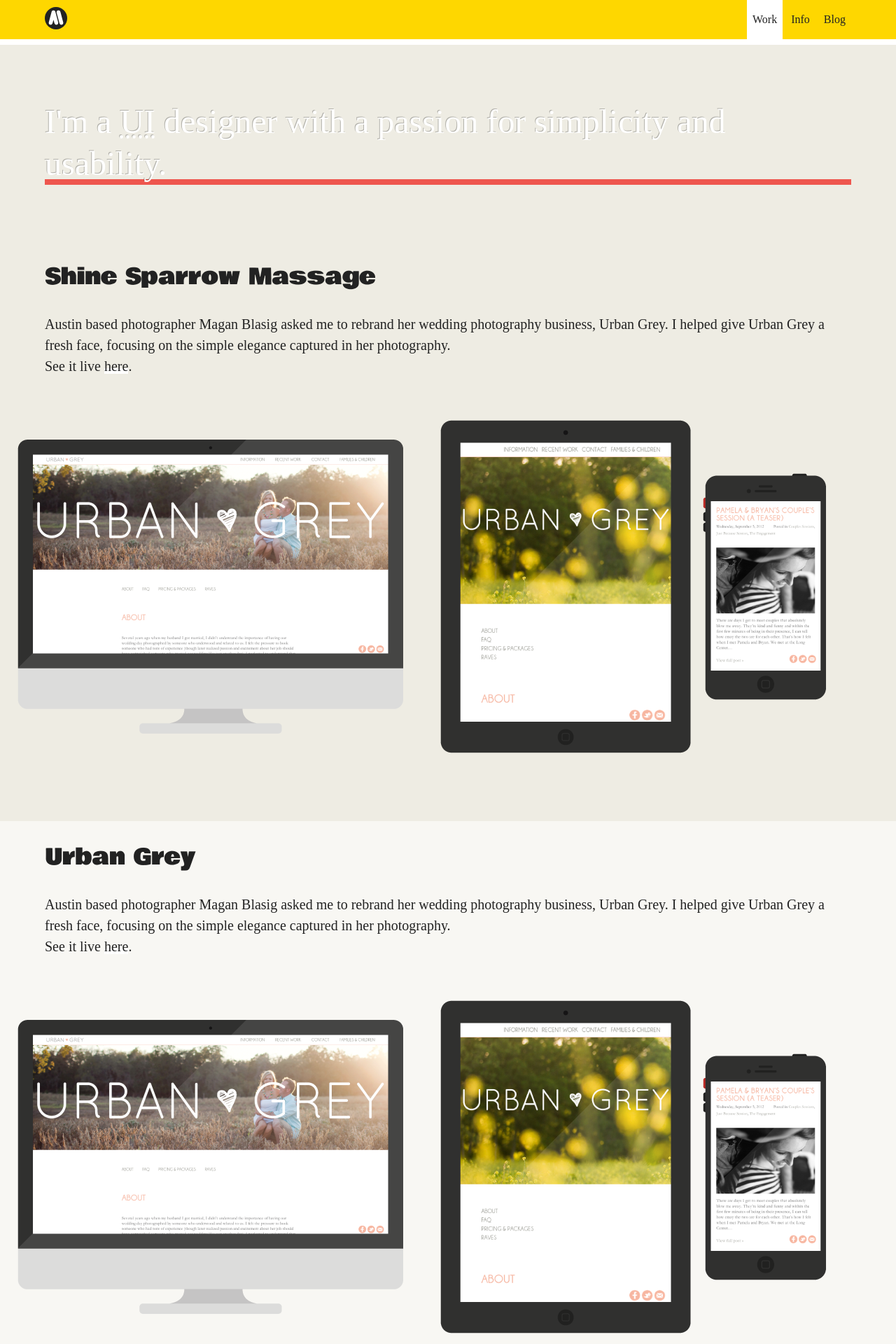
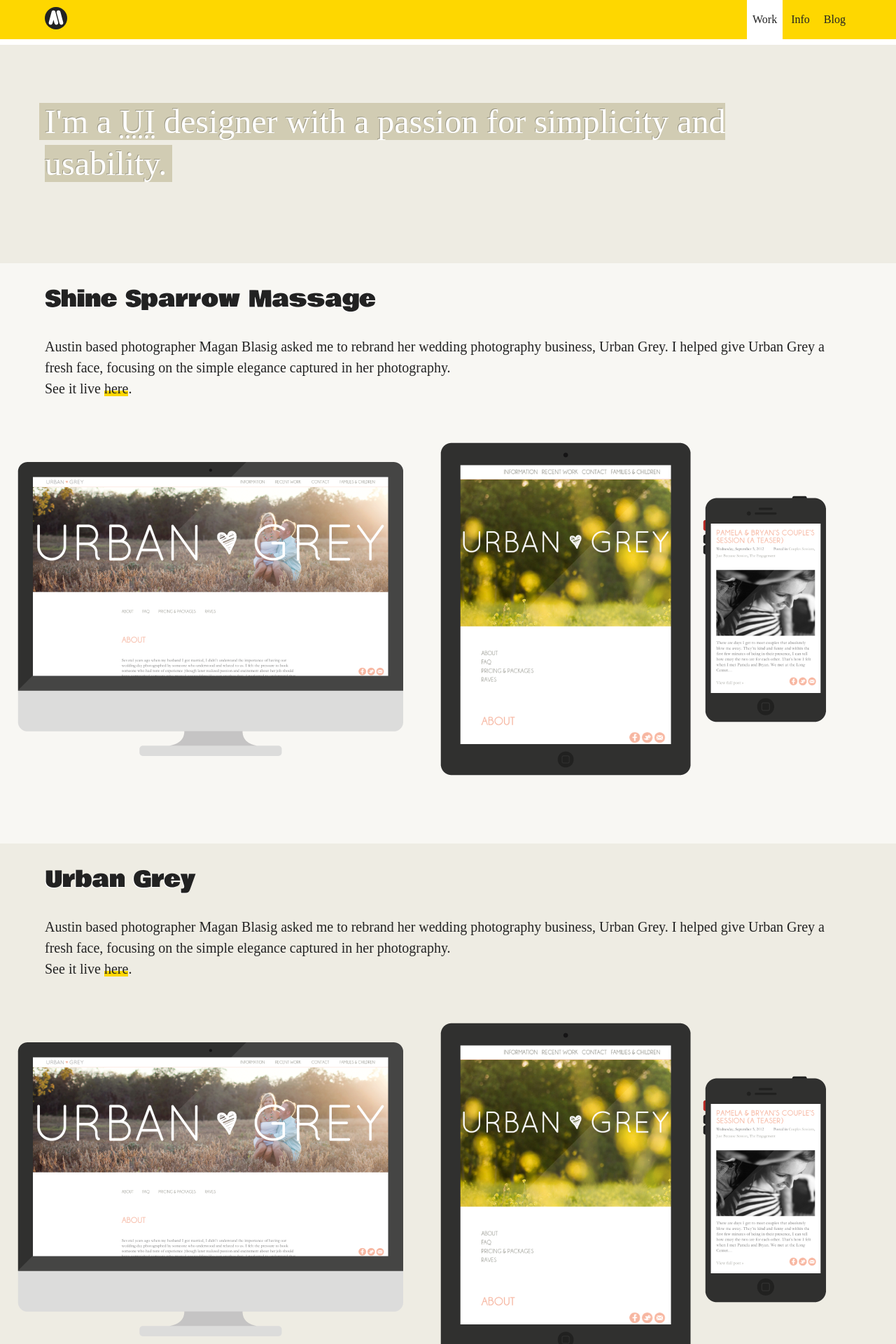
Before and after one commit to amacduff/alex-macduff-design, a Jekyll site: the page built from index.html, in a window 1280 px wide. Shown: the top 1920 px of the page at 70% size. Built offline with Jekyll 4.4.1, drawn with Linux system fonts in a browser that asks for light colours; some web fonts are replaced.

Commit message:
Add new ui-designer styles

```diff
--- a/_sass/_footer.scss
+++ b/_sass/_footer.scss
@@ -5,10 +5,10 @@
 	padding: 4rem 0;
 
 	a {
-		box-shadow: inset 0 -8px 0 $color-highlight;
+		box-shadow: inset 0 -8px 0 $color-accent;
 
 		&:hover {
-			background-color: $color-highlight;
+			background-color: $color-accent;
 		}
 
 	}
--- a/_sass/_global.scss
+++ b/_sass/_global.scss
@@ -16,10 +16,10 @@
 	margin-bottom: 2rem;
 
 	a {
-		box-shadow: inset 0 -8px 0 $color-highlight;
+		box-shadow: inset 0 -8px 0 $color-accent;
 
 		&:hover {
-			background-color: $color-highlight;
+			background-color: $color-accent;
 		}
 
 	}
--- a/_sass/_header.scss
+++ b/_sass/_header.scss
@@ -39,6 +39,11 @@
 
 			a {
 				padding: 1.25rem 0.5rem;
+
+				&:hover {
+					color: $color-accent-2;
+				}
+
 			}
 
 		}
@@ -53,16 +58,17 @@
 
 .ui-designer {
 	background-color: $color-background;
-	padding: 5rem 0;
+	padding: 5rem 5%;
 
 	p {
-		box-shadow: inset 0 -8px 0 rgba(239, 61, 52, 0.85);
+		background-color: darken($color-background, 15%);
+		box-shadow: 0.5rem 0 0 darken($color-background, 15%), -0.5rem 0 0 darken($color-background, 15%);
 		color: $color-highlight;
+		display: inline;
 		font: {
 			@include fntz(3);
 		}
 		line-height: 1.25em;
-		margin: 0 auto;
 		text-shadow: -1px -1px 0 $color-shadow;
 		width: 90%;
 	}
--- a/_sass/_headings.scss
+++ b/_sass/_headings.scss
@@ -7,4 +7,5 @@
 	}
 	line-height: 1.25em;
 	padding-bottom: 2rem;
+	text-shadow: -1px 1px 0 $color-highlight;
 }
--- a/_sass/_variables.scss
+++ b/_sass/_variables.scss
@@ -6,6 +6,8 @@
 $color-subhead: #666666;
 $color-background: #EEECE3;
 $color-accent: #FED700;
+$color-accent-transparent: rgba(255, 215, 0, 0.5);
+$color-accent-2: #EE3C34;
 $color-highlight: #FFFFFF;
 $color-shadow: rgba(0, 0, 0, 0.25);
 
--- a/_sass/_work.scss
+++ b/_sass/_work.scss
@@ -1,4 +1,8 @@
 /* Work */
+
+.work {
+	padding: 2rem 0 4rem 0;
+}
 
 .project {
 	padding: 2rem 0;
@@ -9,7 +13,7 @@
 		width: 90%;
 	}
 
-	&:nth-child(even) {
+	&:nth-child(odd) {
 		background-color: lighten($color-background, 5%);
 	}
 
```
